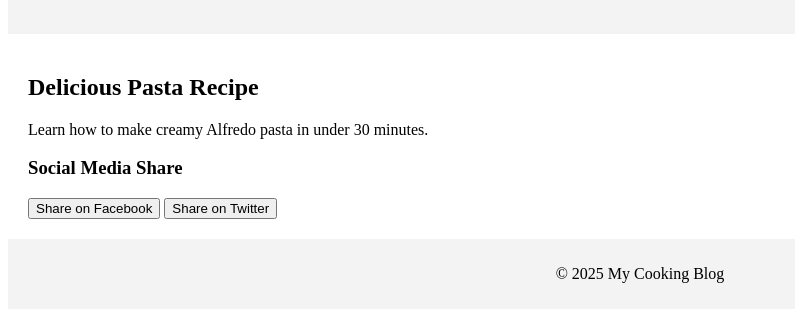
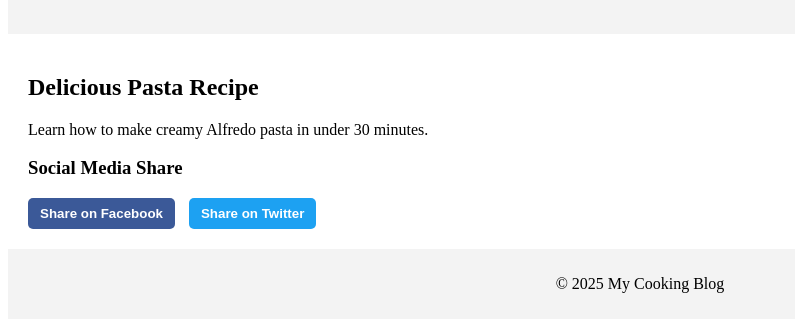
Before and after one commit to crabbster-roll/SocialMediaJavaScript, a plain HTML site: page index.html in a window 1280 px wide. Shown: the part 128-460 px from the top of the page, without its empty margins (0-795 px from the left). Drawn offline with Linux system fonts and the light colour scheme.

Commit message:
Update styles.css

```diff
--- a/styles.css
+++ b/styles.css
@@ -20,3 +20,16 @@ background-color: #f3f3f3;
   padding: 10px;
   text-align: center;
 }
+
+/* Small extra styling for share buttons (optional, safe to include) */
+.social-sharing { margin-top: 16px; }
+.btn {
+  margin-right: 10px;
+  padding: 8px 12px;
+  border-radius: 5px;
+  border: none;
+  cursor: pointer;
+  font-weight: 600;
+}
+.btn-facebook { background: #3b5998; color: #fff; }
+.btn-twitter  { background: #1da1f2; color: #fff; }
```
Lines whose indentation alone changed are shown as unchanged.
